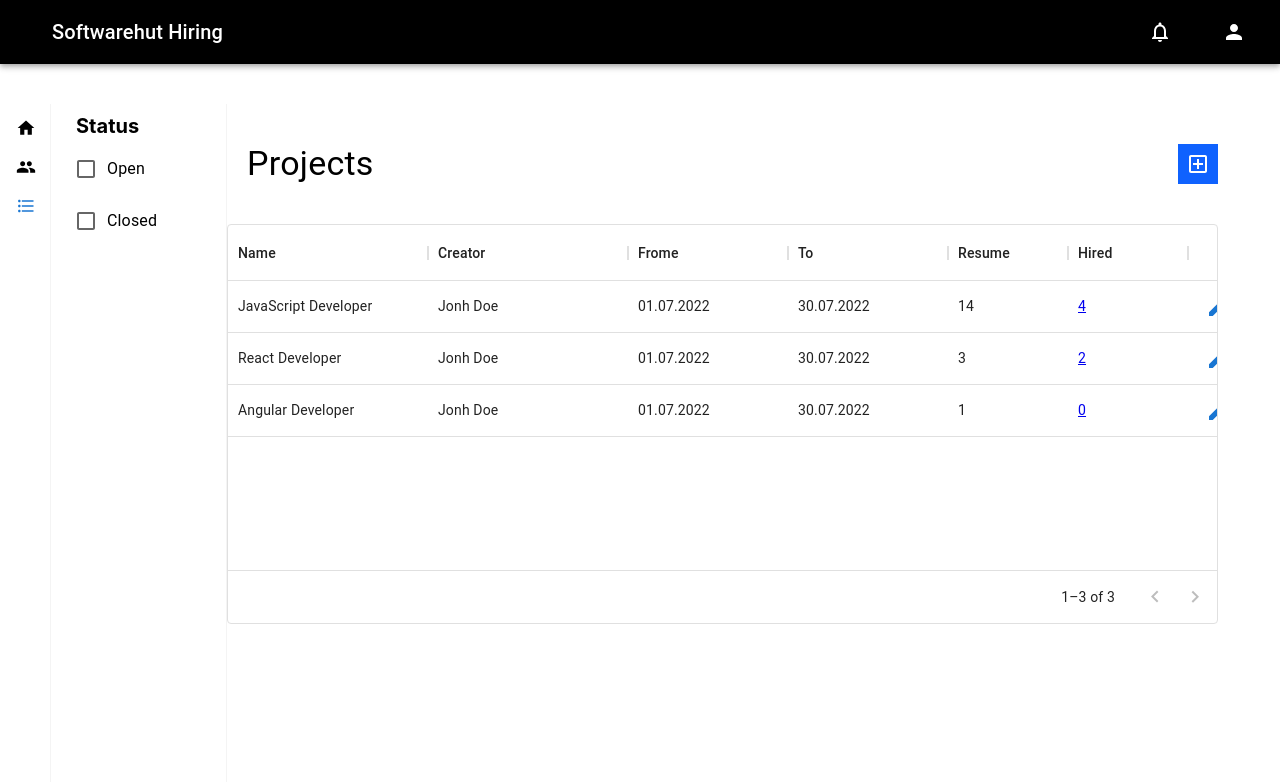
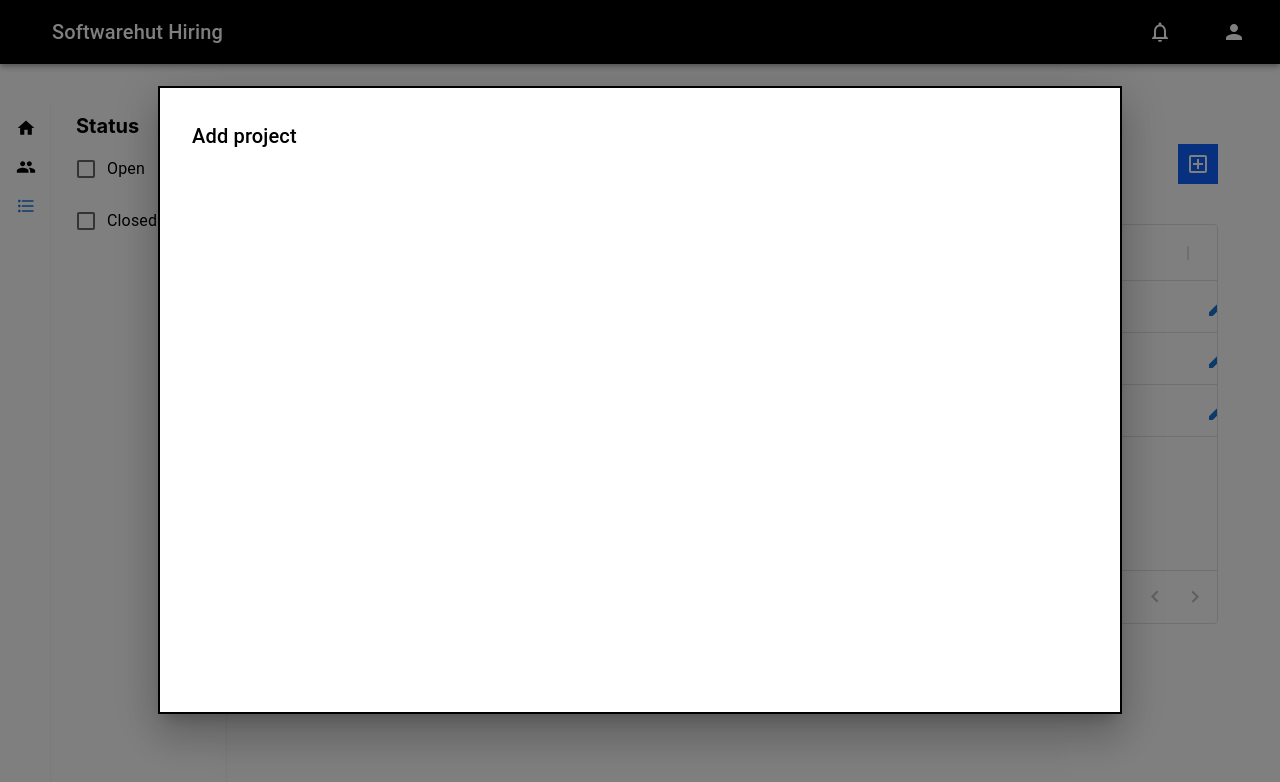
Before and after one commit to softwarehutpl/HeRo-frontend-2, a React (Create React App) app: page /projects in a window 1280 px wide. Both pictures are taken after a click on the button 1198 px from the left and 164 px from the top of the page. Shown: the top 782 px of the page. Built offline with nearby package versions, Linux system fonts and the light colour scheme; no server answers.

Commit message:
Edit modal (#67)
* change project structure

* added modal to edit button

* typography changed in edit project

* add project modal

```diff
--- a/src/modules/projects/Projects.tsx
+++ b/src/modules/projects/Projects.tsx
@@ -2,25 +2,12 @@ import { DataGrid, GridColDef } from "@mui/x-data-grid";
 import CheckboxFilters from "../common/components/checkboxFilters/CheckboxFilters";
 import ProjectsTableHaeder from "./headerProjects/HeaderProjects";
 import { CustomDiv } from "./ProjectsStyles";
-import EditIcon from "@mui/icons-material/Edit";
-import { IconButton } from "@mui/material";
 import { Link } from "react-router-dom";
 import { useEffect } from "react";
 import ProjectsSerivce from "../common/Api/Projects.serivce";
+import { EditDataButton } from "./editdatabutton/EditDataButton";
 
-const EditDataButton = ({ index }: any) => {
-  const handleEditClick = () => {
-    console.log(`editDataButton clicked ${index}`);
 
-    // go to ...candidates?projrctId=1&status=hired filet
-  };
-
-  return (
-    <IconButton onClick={handleEditClick}>
-      <EditIcon style={{ color: "#1976d2" }}></EditIcon>
-    </IconButton>
-  );
-};
 
 let receivedData;
 
@@ -131,7 +118,6 @@ export default function Projects() {
             columns={columns}
             pageSize={5}
             rowsPerPageOptions={[5]}
-            // checkboxSelection
           />
         </div>
       </div>
--- /dev/null
+++ b/src/modules/projects/editdatabutton/EditDataButton.tsx
@@ -0,0 +1,50 @@
+import { Box, IconButton, Modal, Typography } from '@mui/material';
+import EditIcon from '@mui/icons-material/Edit';
+import React from 'react';
+
+
+
+const style = {
+    position: 'absolute' as 'absolute',
+    top: '50%',
+    left: '50%',
+    transform: 'translate(-50%, -50%)',
+    width: '90%',
+    height: '90%',
+    bgcolor: 'background.paper',
+    border: '2px solid #000',
+    boxShadow: 24,
+    p: 4,
+  };
+
+export const EditDataButton = ({ index }: any) => {
+  // const handleEditClick = () => {
+  //   console.log(`editDataButton clicked ${index}`);
+
+  //   // go to ...candidates?projrctId=1&status=hired filet
+  // };
+
+  const [open, setOpen] = React.useState(false);
+  const handleOpen = () => setOpen(true);
+  const handleClose = () => setOpen(false);
+
+  return (
+    <div>
+      <IconButton onClick={handleOpen}>
+        <EditIcon style={{ color: '#1976d2' }}></EditIcon>
+      </IconButton>
+      <Modal
+        open={open}
+        onClose={handleClose}
+        aria-labelledby="modal-modal-title"
+        aria-describedby="modal-modal-description"
+      >
+        <Box sx={style}>
+          <Typography id="modal-modal-title" variant="h6" component="h2">
+            Edit project
+          </Typography>
+        </Box>
+      </Modal>
+    </div>
+  );
+};
--- a/src/modules/projects/headerProjects/HeaderProjects.tsx
+++ b/src/modules/projects/headerProjects/HeaderProjects.tsx
@@ -1,21 +1,40 @@
-import { TypographyTypeMap } from '@mui/material';
+import { Box, Modal, Typography, TypographyTypeMap } from '@mui/material';
 
 import {HeaderBox } from "../../common/components/tableHeader/TableHeaderStyles";
 import { HeaderDiv } from "./HeaderProjectsStyles";
 import {HeaderTypography} from "../../common/components/tableHeader/TableHeaderStyles";
 import {HeaderIconButton, CandidateDisplayType} from "../../common/components/headerTableIconButton/IconButton";
 import AddBoxOutlinedIcon from '@mui/icons-material/AddBoxOutlined';
+import React from 'react';
 
 
 interface TextProps {
     title: string,
     variant?: TypographyTypeMap["props"]["variant"];
     component?: React.ElementType;
-  }
+}
+
+
+const style = {
+  position: 'absolute' as 'absolute',
+  top: '50%',
+  left: '50%',
+  transform: 'translate(-50%, -50%)',
+  width: '70%',
+  height: '70%',
+  bgcolor: 'background.paper',
+  border: '2px solid #000',
+  boxShadow: 24,
+  p: 4,
+};
 
 
 
 export default function ProjectsTableHaeder({title, component = "div" }:  React.PropsWithChildren<TextProps>) {
+
+  const [open, setOpen] = React.useState(false);
+  const handleOpen = () => setOpen(true);
+  const handleClose = () => setOpen(false);
 
   return (
     <HeaderBox >
@@ -23,9 +42,21 @@ export default function ProjectsTableHaeder({title, component = "div" }:  React.
         {title}
       </HeaderTypography>
       <HeaderDiv >
-        <HeaderIconButton  active onClick={()=>{}} type={CandidateDisplayType.PLUS}>
+        <HeaderIconButton  active onClick={handleOpen} type={CandidateDisplayType.PLUS}>
           <AddBoxOutlinedIcon />
         </HeaderIconButton>
+        <Modal
+        open={open}
+        onClose={handleClose}
+        aria-labelledby="modal-modal-title"
+        aria-describedby="modal-modal-description"
+      >
+        <Box sx={style}>
+          <Typography id="modal-modal-title" variant="h6" component="h2">
+            Add project
+          </Typography>
+        </Box>
+      </Modal>
       </HeaderDiv>
     </HeaderBox>
   );
```
